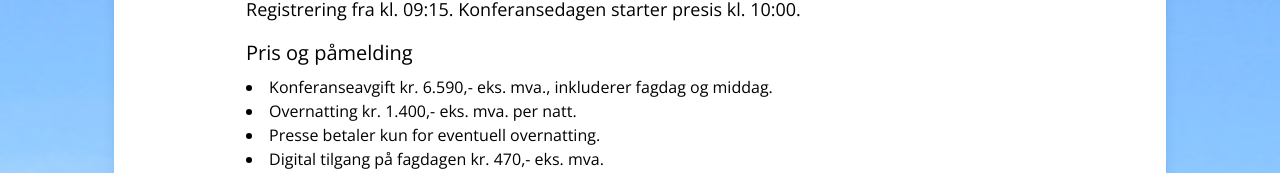
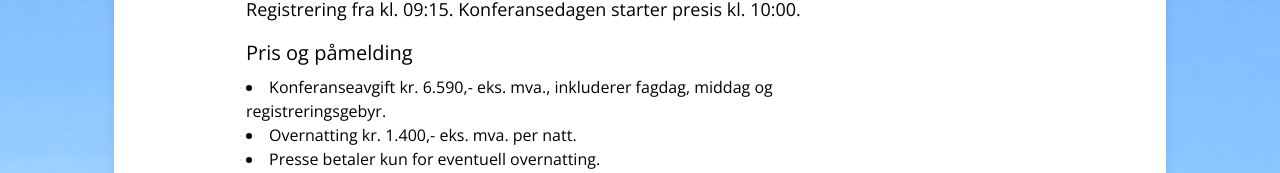
Before and after one commit to kmthorsnes/dlf-landing-page, a React (Vite) app: page / in a window 1280 px wide. Shown: the part 344-517 px from the top of the page. Built offline with nearby package versions, Linux system fonts and the light colour scheme.

Commit message:
Update App.tsx

```diff
--- a/src/App.tsx
+++ b/src/App.tsx
@@ -53,8 +53,7 @@ function App() {
                   <h2 className="text-xl mt-4">Pris og påmelding</h2>
                   <ul className="list-disc mt-2">
                     <li className="list-inside">
-                      Konferanseavgift kr. 6.590,- eks. mva., inkluderer fagdag
-                      og middag.
+                      Konferanseavgift kr. 6.590,- eks. mva., inkluderer fagdag, middag og registreringsgebyr.
                     </li>
                     <li className="list-inside">
                       Overnatting kr. 1.400,- eks. mva. per natt.
```
